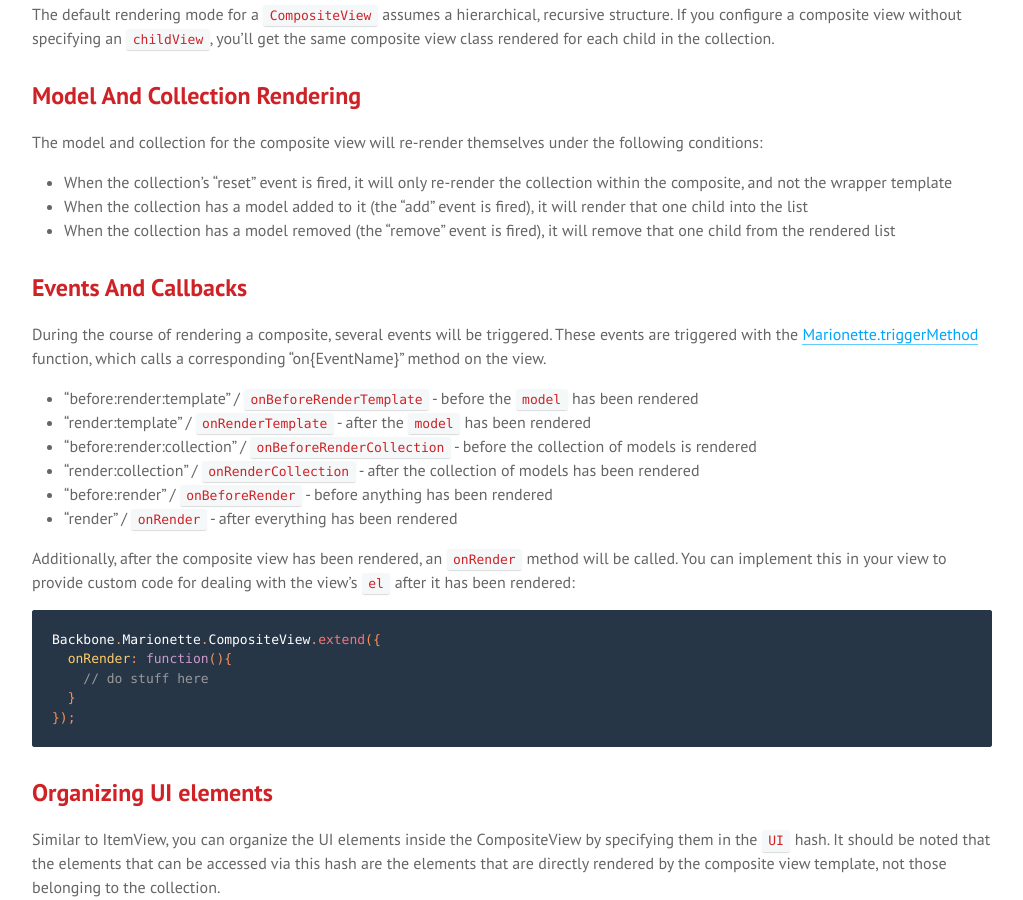
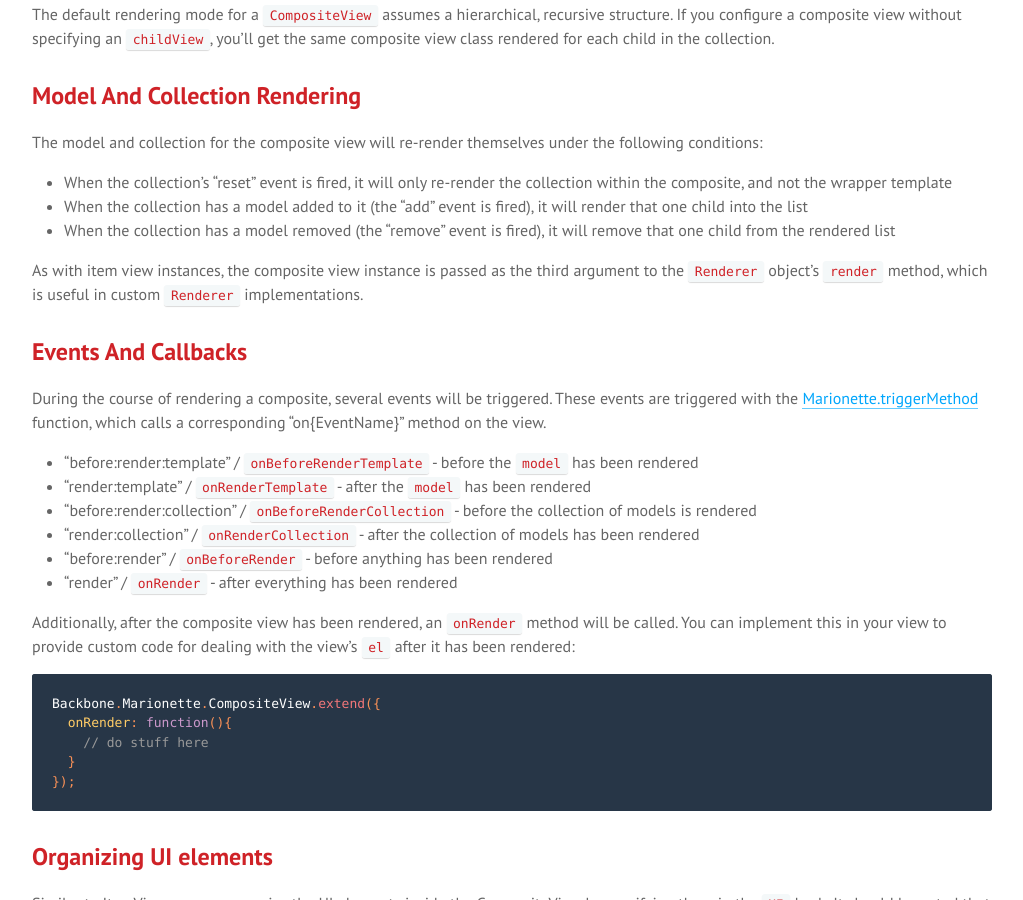
Before and after one commit to sadcitizen/marionettejs.ru, a Jekyll site: the page built from _posts/2014-03-10-compositeview.md, in a window 1280 px wide and 900 px high, scrolled down 3882 px. Shown: the whole window, without its empty margins (128-1151 px from the left). Built offline with Jekyll 4.4.1, drawn with Linux system fonts in a browser that asks for light colours; some web fonts are replaced; Markdown is read by kramdown in place of the engine named in the settings.

Commit message:
update ru/CompositeView

```diff
--- a/_includes/translation/ru/marionette.compositeview.md
+++ b/_includes/translation/ru/marionette.compositeview.md
@@ -197,6 +197,10 @@ themselves under the following conditions:
 * When the collection has a model added to it (the "add" event is fired), it will render that one child into the list
 * When the collection has a model removed (the "remove" event is fired), it will remove that one child from the rendered list
 
+As with item view instances, the composite view instance is passed as the
+third argument to the `Renderer` object's `render` method, which is
+useful in custom `Renderer` implementations.
+
 ## Events And Callbacks
 
 During the course of rendering a composite, several events will
```
